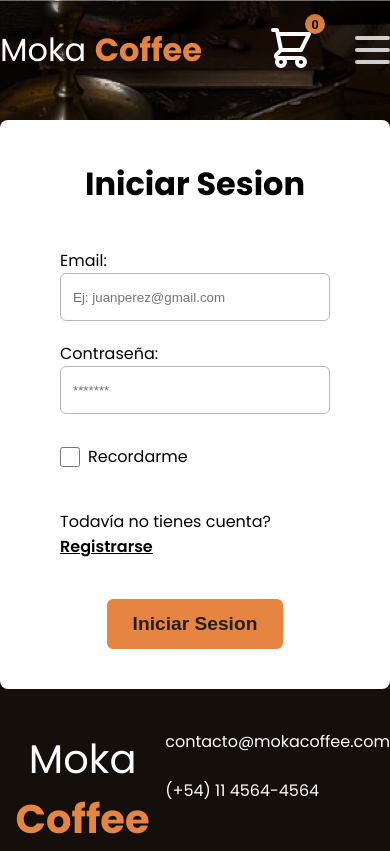
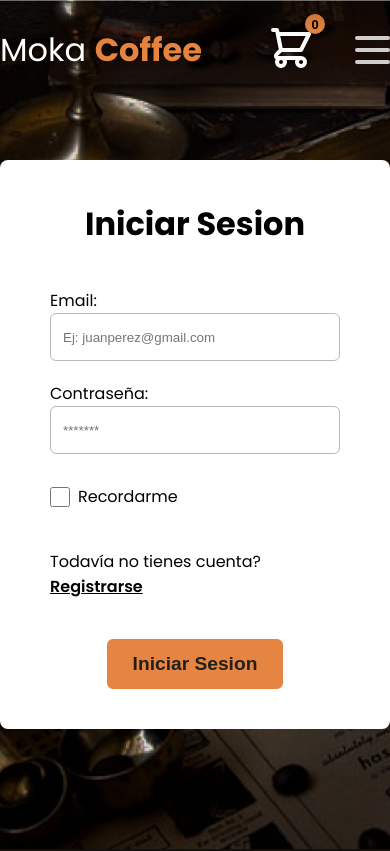
Before and after one commit to TomasSorgetti/landing-bss, a React (Vite) app: page /login in a window 390 px wide. Shown: the top 851 px of the page. Built offline with nearby package versions, Linux system fonts and the light colour scheme.

Commit message:
login responsive

```diff
--- a/src/pages/login/Login.module.css
+++ b/src/pages/login/Login.module.css
@@ -4,7 +4,7 @@
     background-size: cover;
     height: 100%;
     min-height: 80vh;
-    padding-top: 120px;
+    padding: 120px 0;
     display: flex;
     justify-content: center;
     align-items: center;
@@ -88,6 +88,18 @@
     cursor: pointer;
 }
 
+.button_cont button:hover {
+    background-color: #ffbd8e;
+    border: 2px solid #ffbd8e;
+}
+
+.button_cont button:focus {
+    background-color: #e56a12;
+    border: 2px solid #e56a12;
+    color: white;
+
+}
+
 .error_cont {
     height: 40px;
     width: 100%;
@@ -98,3 +110,29 @@
 .error_cont span {
     color: red;
 }
+
+@media screen and (max-width: 1440px) {
+    .login_cont form {
+        width: 460px;
+        padding: 40px 50px;
+        margin-top: 40px;
+    }
+}
+
+@media screen and (max-width: 360px) {
+    .login_cont form h1 {
+        font-size: 1.5rem;
+    }
+
+    .error_cont {
+        height: 24px;
+    }
+
+    .login_cont form {
+        padding: 40px;
+    }
+
+    .button_cont {
+        margin-top: 20px;
+    }
+}
```
